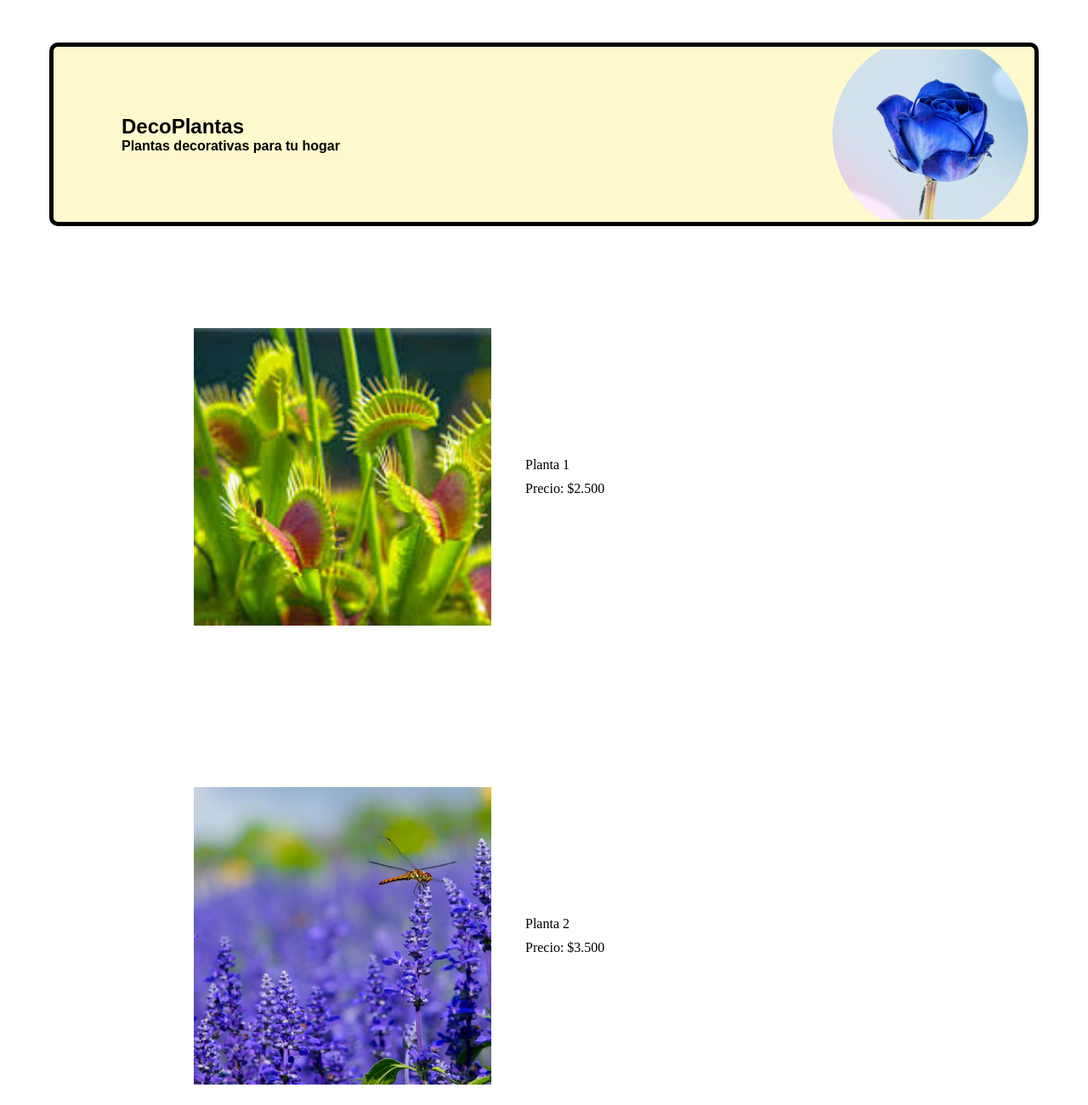
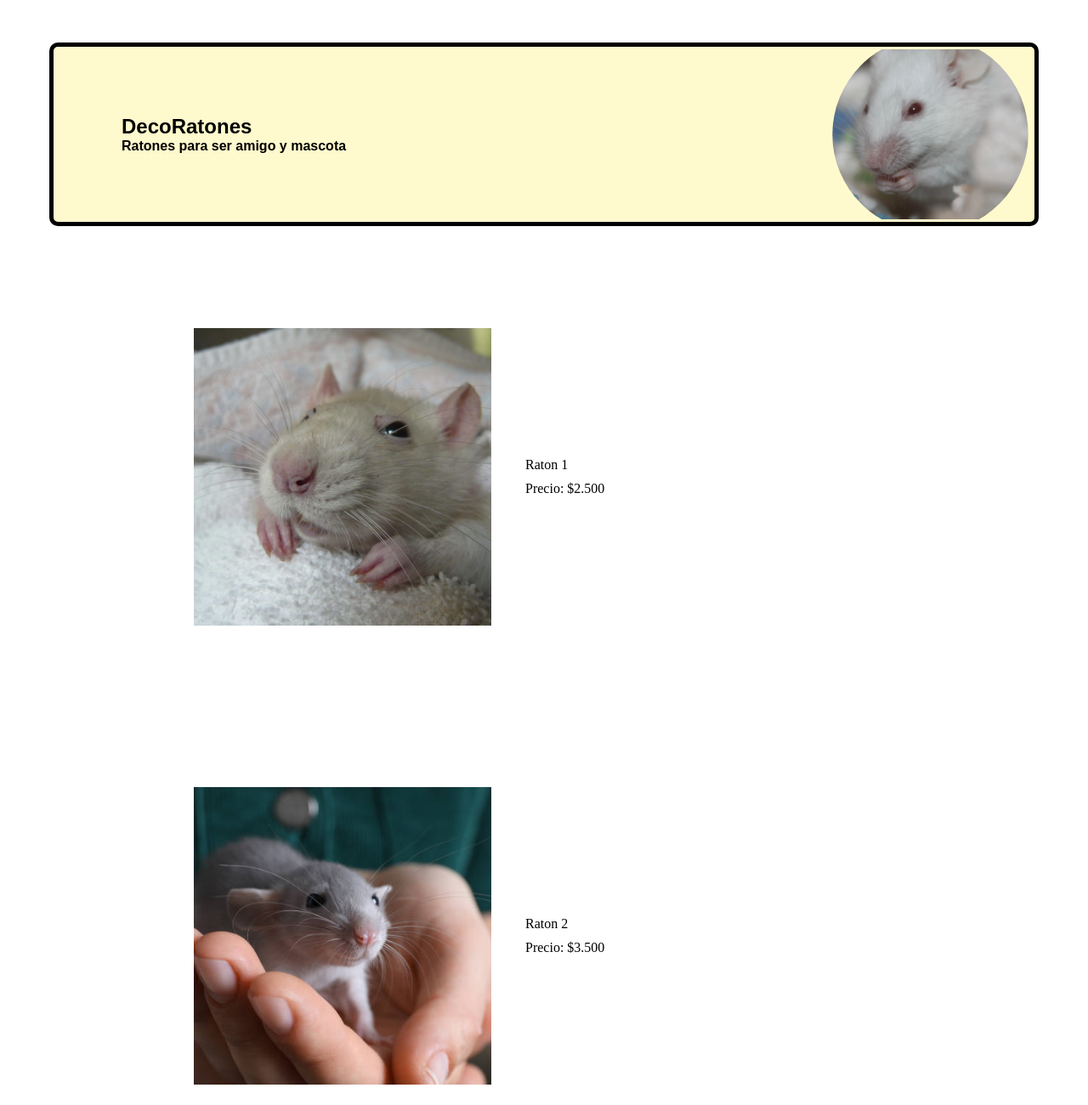
Before and after one commit to LuisMonteroAndrade/DecoPlantas, a plain HTML site: page index.html in a window 1280 px wide. Shown: the top 1300 px of the page at 85% size. Drawn offline with Linux system fonts and the light colour scheme.

Commit message:
Update index.html

```diff
--- a/index.html
+++ b/index.html
@@ -10,43 +10,43 @@
 
     <section class="seccion-principal">
         <h1 class="titulo">
-            DecoPlantas
+            DecoRatones
             <span style="display: block; font-size: 16px; color: rgb(0, 0, 0);">
-                Plantas decorativas para tu hogar
+                Ratones para ser amigo y mascota
             </span>
         </h1>
-        <img class="img" src="Imagenes/images 3.jpg" alt="fondo">
+        <img class="img" src="Imagenes/Raton 1.webp" alt="fondo">
     </section>
 
     <section class="seccion-producto">
 
         <div class="producto">
-            <img class="img1" src="Imagenes/images 1.jpg">
+            <img class="img1" src="Imagenes/Raton 2.jpg">
             <div class="texto">
-                <p class="parrafo1">Planta 1</p>
+                <p class="parrafo1">Raton 1</p>
                 <p class="parrafo2">Precio: $2.500</p>
             </div>
         </div>
 
         <div class="producto">
-            <img class="img2" src="/Imagenes/images 4.jpg">
+            <img class="img2" src="/Imagenes/Raton 3.jpg">
             <div class="texto">
-                <p class="parrafo3">Planta 2</p>
+                <p class="parrafo3">Raton  2</p>
                 <p class="parrafo4">Precio: $3.500</p>
             </div>
         </div>
 
         <div class="producto">
-            <img class="img3" src="Imagenes/images2.jpg" alt="Planta 3">
+            <img class="img3" src="Imagenes/Raton 4.jpg">
             <div class="texto">
-                <p class="parrafo5">Planta 3</p>
+                <p class="parrafo5">Raton 3</p>
                 <p class="parrafo6">Precio: $4.500</p>
             </div>
         </div>
     </section>
 
     <section class="pie-de-pagina">
-        <h2 class="pie">© 2024 DecoPlantas</h2>
+        <h2 class="pie">© 2024 DecoRatones</h2>
     </section>
 </body>
 </html>
```
